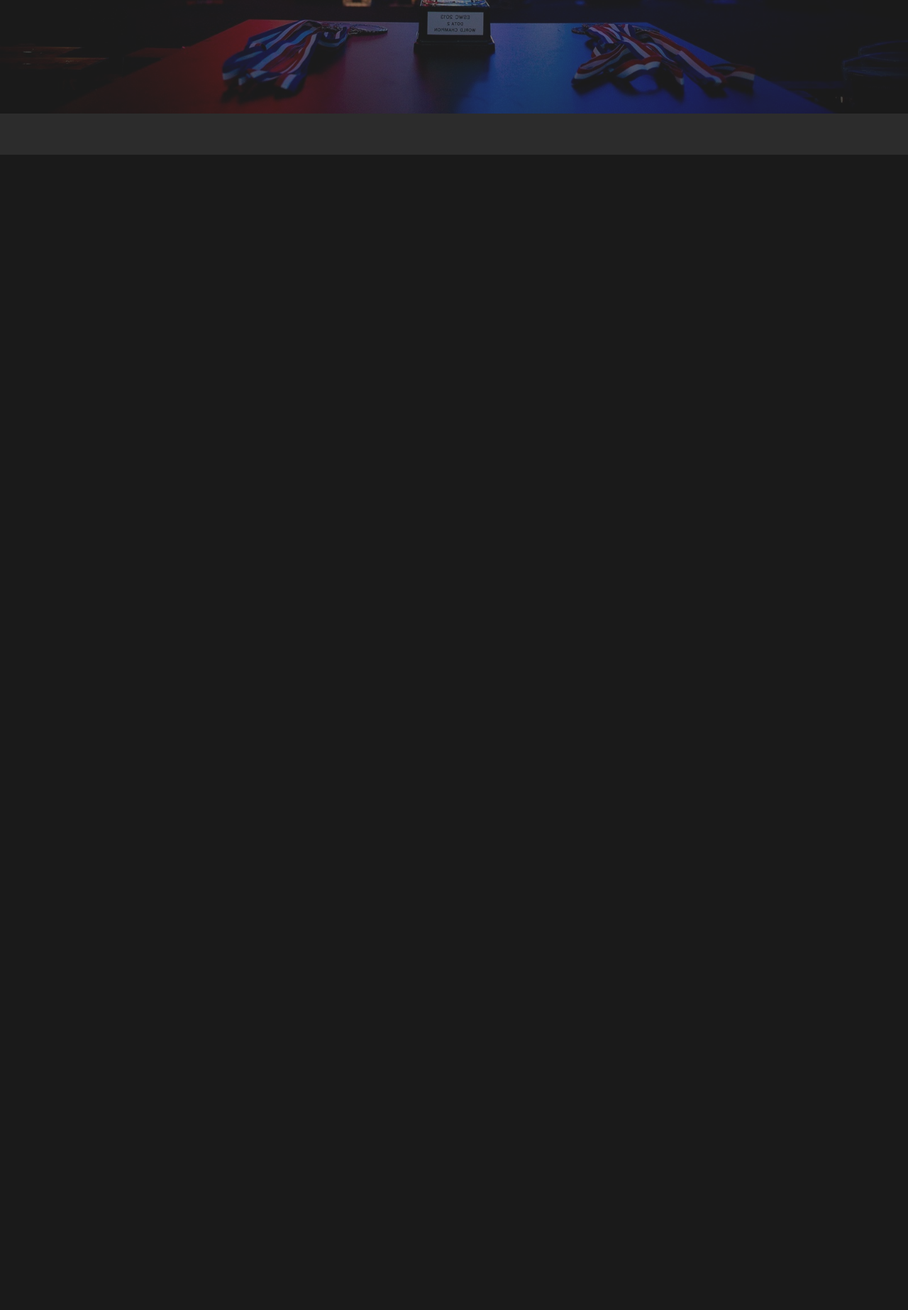
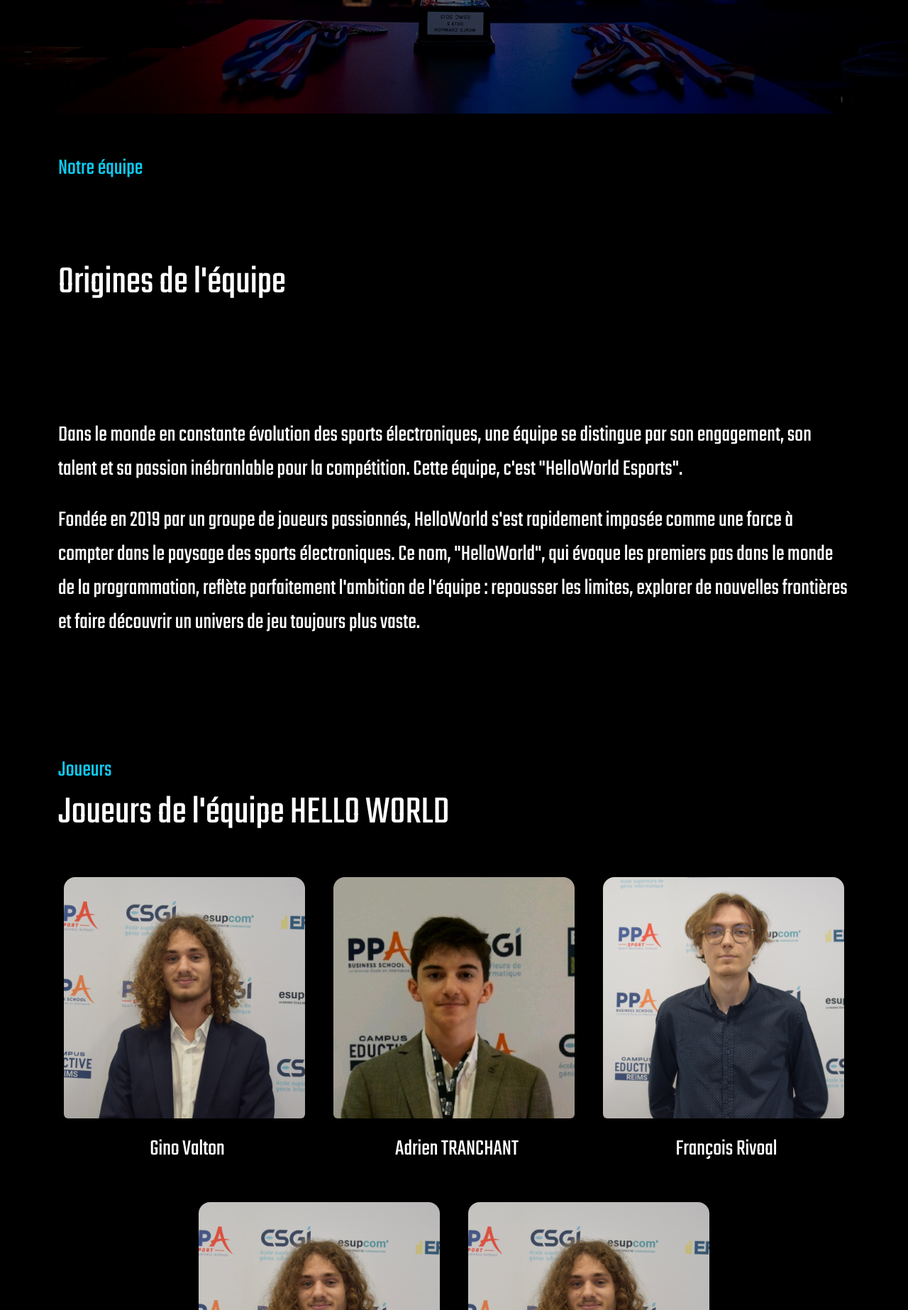
Before and after one commit to Abrikoala/SiteIntegration, a PHP site: page / in a window 1280 px wide. Shown: the part 640-2486 px from the top of the page at 71% size. Before the commit the page ends 858 px from the top, so only its background shows below. Run offline with PHP 8.4, Linux system fonts and the light colour scheme.

Commit message:
Gros changements

```diff
--- a/assets/css/style.css
+++ b/assets/css/style.css
@@ -1,7 +1,7 @@
 :root {
     --primary: #c46723;
     --secondary: #191a1f;
-    --back: #2c2c2c;
+    --back: black;
 }
 
 body {
@@ -52,7 +52,7 @@
 }
 
 .header-min #header-bg {
-    height: 60px;
+    height: 100px;
 }
 
 .header-min {
@@ -150,3 +150,17 @@
     min-height: 600px;
     height: 100vh;
 }
+
+.img-container {
+    overflow: hidden;
+    position: relative;
+}
+
+.img-container img {
+    transition: transform 0.3s ease;
+}
+
+.img-container:hover img {
+    transition: transform 0.3s ease;
+    transform: scale(1.1);
+}
--- a/controller.php
+++ /dev/null
@@ -1,16 +0,0 @@
-<?php
-    function DisplayHome(){
-        require("pages/home.php");
-    }
-    function DisplayEquipe(){
-        require("pages/adrien.php");
-    }
-    function DisplayJoueurs(){
-        require("pages/adrien.php");
-    }
-    function DisplayGallerie(){
-        require("pages/adrien.php");
-    }
-    function DisplayESGI(){
-        require("pages/adrien.php");
-    }
--- a/index.php
+++ b/index.php
@@ -1,22 +1,81 @@
 <?php
-require("controller.php");
+      include("pages/component/navbar.php");
+      include("pages/component/header_main.php");
+?>
 
-if(isset($_GET["page"]) && !empty($_GET["page"])){
+<body>
+  <div class="container">
+    <div id="equipe" class="row">
+      <h2 class="text-info">Notre équipe</h2>
+      <h1 class="text-white display-4 ">Origines de l'équipe </h1>
+      <div class="col mt-5">
+        <p class="fs-2 text-white mb-4">Dans le monde en constante évolution des sports électroniques, une équipe se distingue par son engagement, son talent et sa passion inébranlable pour la compétition. Cette équipe, c'est "HelloWorld Esports".</p>
+        <p class="fs-2 text-white">Fondée en 2019 par un groupe de joueurs passionnés, HelloWorld s'est rapidement imposée comme une force à compter dans le paysage des sports électroniques. Ce nom, "HelloWorld", qui évoque les premiers pas dans le monde de la programmation, reflète parfaitement l'ambition de l'équipe : repousser les limites, explorer de nouvelles frontières et faire découvrir un univers de jeu toujours plus vaste.</p>
+      </div>
+    </div>
+
+    <div id="joueurs" class="row mt-5">
+      <h2 class="text-info">Joueurs</h2>
+      <h1 class="text-white display-4 ">Joueurs de l'équipe HELLO WORLD </h1>
+      <div class="col-4 border-2 rounded rounded-4 mt-5">
+        <div class="mx-2 m-auto rounded rounded-3">
+          <div class="img-container">
+            <a href="pages/gino.php">
+              <img class="w-100 rounded rounded-top-4" src="assets/images/gino.png" alt="">
+            </a>
+          </div>
+          <h2 class="text-white text-center ms-2 mt-4">Gino Valton</h2>
+        </div>
+      </div>
+
+      <div class="col-4 border-2 rounded rounded-4 mt-5">
+        <div class="mx-2 m-auto rounded rounded-3">
+          <div class="img-container">
+            <a href="pages/adrien.php">
+              <img class="w-100 rounded rounded-top-4" src="assets/images/adrien.png" alt="">
+            </a>
+          </div>
+          <h2 class="text-white text-center ms-2 mt-4">Adrien TRANCHANT</h2>
+        </div>
+      </div>
+
+      <div class="col-4 border-2 rounded rounded-4 mt-5">
+        <div class="mx-2 m-auto rounded rounded-3">
+          <div class="img-container">
+            <a href="pages/francois.php">
+              <img class="w-100 rounded rounded-top-4" src="assets/images/francois.png" alt="">
+            </a>
+          </div>
+          <h2 class="text-white text-center ms-2 mt-4">François Rivoal</h2>
+        </div>
+      </div>
+
+      <div class="col-4 border-2 rounded rounded-4 mt-5 ms-auto">
+        <div class="mx-2  rounded rounded-3">
+          <div class="img-container">
+            <a href="pages/mathys.php">
+              <img class="w-100 rounded rounded-top-4" src="assets/images/gino.png" alt="">
+            </a>
+          </div>
+          <h2 class="text-white text-center ms-2 mt-4">Mathys Schmitte</h2>
+        </div>
+      </div>
+
+      <div class="col-4 border-2 rounded rounded-4 mt-5 me-auto">
+        <div class="mx-2 rounded rounded-3">
+          <div class="img-container">
+            <a href="pages/pierremarie.php">
+              <img class="w-100 rounded rounded-top-4" src="assets/images/gino.png" alt="">
+            </a>
+          </div>
+          <h2 class="text-white text-center ms-2 mt-4">Pierre-Marie</h2>
+        </div>
+      </div>
+    </div>
 
 
-    $page = htmlspecialchars($_GET["page"]);
-    if($page == "home"){
-        DisplayHome();
-    }else if($page == "equipe"){
-        DisplayEquipe();
-    }else if($page == "gallerie"){
-        DisplayGallerie();
-    }else if($page == "joueurs"){
-        DisplayJoueurs();
-    }else if($page == "esgi"){
-        DisplayESGI();
-    }
-}else{
-        DisplayHome();
-}
-?>
+
+
+  </div>
+
+</body>
--- a/pages/adrien.php
+++ b/pages/adrien.php
@@ -1,8 +1,7 @@
 <?php
-    include('component/navbar.php');
-    include('component/header_main.php');
+    include('component/header.php');
 ?>
 
 <body>
-    Hello World !
+
 </body>
--- a/pages/component/header.php
+++ b/pages/component/header.php
@@ -4,16 +4,16 @@
   <meta charset="UTF-8">
   <meta name="viewport" content="width=device-width, initial-scale=1.0">
   <link rel="stylesheet" href="https://fonts.googleapis.com/css?family=Teko">
-  <link rel="stylesheet" href="assets/css/style.css">
+  <link rel="stylesheet" href="/assets/css/style.css">
   <link href="https://cdn.jsdelivr.net/npm/bootstrap@5.3.2/dist/css/bootstrap.min.css" rel="stylesheet"
     integrity="sha384-T3c6CoIi6uLrA9TneNEoa7RxnatzjcDSCmG1MXxSR1GAsXEV/Dwwykc2MPK8M2HN" crossorigin="anonymous">
-  <title>Hello World</title>
+  <title >Hello World</title>
 </head>
 <script src="assets/js/index.js"></script>
 
 <header class="d-flex justify-content-center align-items-center header-min">
     <img id="header-bg" src="/assets/images/header-bg.jpg">
-    <div class="d-flex justify-content-center align-items-center text-white flex-column w-100">
+    <div class="d-flex justify-content-center align-items-center text-white flex-column w-100 mt-5">
         <div id="title" class="d-flex">
             <a class="text-center" id="logo" href="/"></a>
             <span id="blink">.</span>
--- a/pages/home.php
+++ /dev/null
@@ -1,8 +0,0 @@
-
-<body>
-  <?php
-      include("component/navbar.php");
-      include("component/header_main.php");
-  ?>
-
-</body>
```
Also changed, not shown: assets/images/francois.png (added), assets/images/gino.jpg (renamed from assets/images/DSC_0922 2.jpg), assets/images/gino.png (added), 2 other files.
